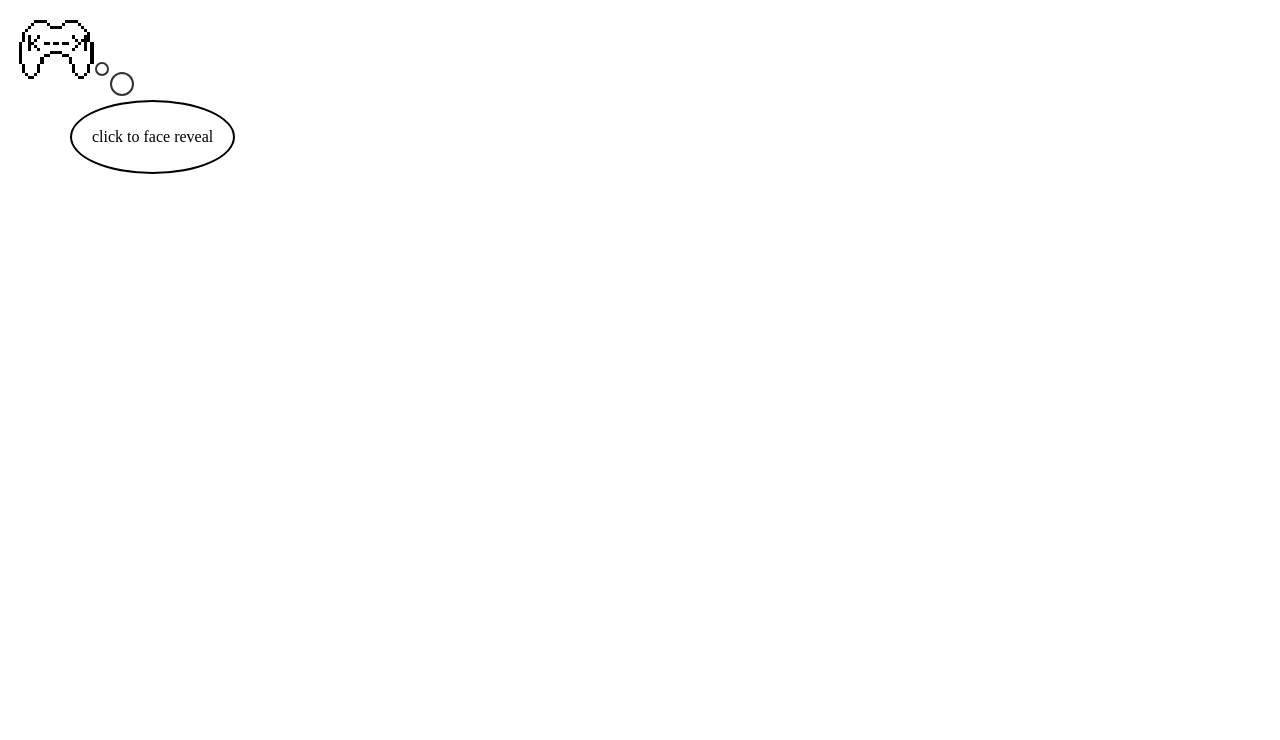
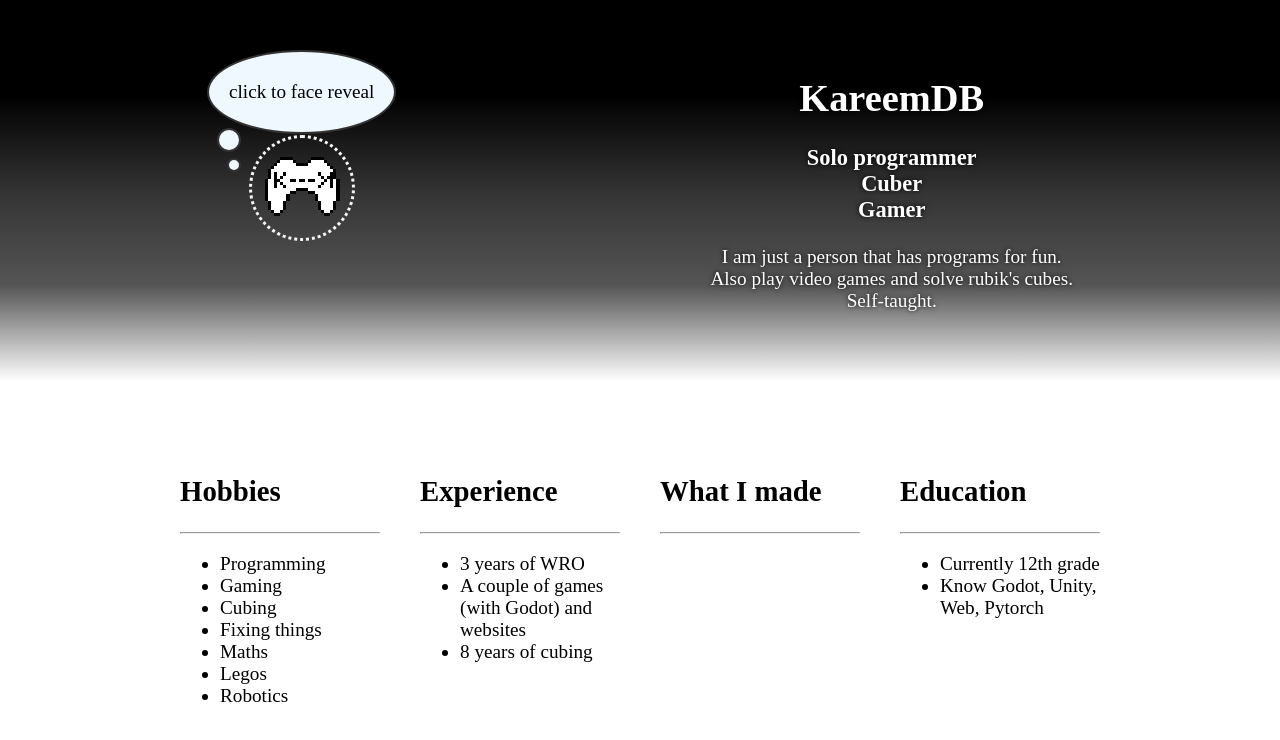
Before and after one commit to KDB-Mix/My-portfolio, a plain HTML site: page index.html in a window 1280 px wide. Drawn offline with Linux system fonts and the light colour scheme; no server answers.

Commit message:
added some more info about me

```diff
--- a/index.html
+++ b/index.html
@@ -12,9 +12,49 @@
                 <div class="thought-bubble"><p>click to face reveal</p></div>
                 <button id="icon-button"><img src="src/assets/icon.svg" alt="My icon" id="icon"></button>
             </div>
+            <div id="about">
+                <h1>KareemDB</h1>
+                <h3>Solo programmer<br>Cuber<br>Gamer</h3>
+                <p>I am just a person that has programs for fun.<br>Also play video games and solve rubik's cubes.<br>Self-taught.</p>
+            </div>
         </header>
         <main>
-
+            <div id="hobbies">
+                <h2>Hobbies</h2>
+                <hr>
+                <ul>
+                    <li>Programming</li>
+                    <li>Gaming</li>
+                    <li>Cubing</li>
+                    <li>Fixing things</li>
+                    <li>Maths</li>
+                    <li>Legos</li>
+                    <li>Robotics</li>
+                </ul>
+            </div>
+            <div id="experience">
+                <h2>Experience</h2>
+                <hr>
+                <ul>
+                    <li>3 years of WRO</li>
+                    <li>A couple of games (with Godot) and websites</li>
+                    <li>8 years of cubing</li>
+                </ul>
+            </div>
+            <div id="creations">
+                <h2>What I made</h2>
+                <hr>
+                <ul>
+                </ul>
+            </div>
+            <div id="education">
+                <h2>Education</h2>
+                <hr>
+                <ul>
+                    <li>Currently 12th grade</li>
+                    <li>Know Godot, Unity, Web, Pytorch</li>
+                </ul>
+            </div>
         </main>
         <footer>
 
--- a/src/main.js
+++ b/src/main.js
@@ -1,6 +1,7 @@
 const icon_button = document.querySelector("#icon-button")
 const icon = document.querySelector("#icon")
 const thought_bubble = document.querySelector("header .thought-bubble")
+const creations_ul = document.querySelector("#creations ul")
 
 icon_button.addEventListener("click", function() {
     thought_bubble.style.animation = "scale-out .5s ease-in forwards"
@@ -10,3 +11,13 @@ icon_button.addEventListener("click", function() {
         icon.src = "src/assets/icon.svg"
     }
 });
+fetch("https://raw.githubusercontent.com/KDB-Mix/kdb-mix.github.io/refs/heads/master/projects.json").then(
+    response => response.json()
+).then(
+    data => {
+        for (let index = 0; index < Object.keys(data).length; index++){
+            const title = Object.keys(data)[index];
+            creations_ul.innerHTML += `<li><a href="${data[title]["link"]["url"]}" target="_blank">${title}</a></li>`
+        }
+    }
+)
--- a/src/style.css
+++ b/src/style.css
@@ -1,56 +1,88 @@
 body{
     margin: 0;
     padding: 0;
+    font-size: 1.2rem;
+}
+header{
+    display: flex;
+    flex-wrap: wrap;
+    justify-content: space-around;
+    align-content: center;
+    background-image: linear-gradient(black, black, #333, #555, white);
+    color: white;
+    padding: 50px;
+    text-align: center;
 }
 #icon-button{
     border: none;
     background: none;
     border-radius: 50%;
-    z-index: 1;
 }
 #icon{
+    border: 3px dotted whitesmoke;
+    border-radius: 50%;
     width: 100px;
+    height: 100%;
 }
 .thought-bubble{
-    position: absolute;
+    position: relative;
     max-width: 300px;
     width: fit-content;
-    border: 2px solid black;
+    border: 2px solid #333;
     border-radius: 50%;
     padding: 10px 20px;
-    left: 70px;
-    top: 100px;
-    z-index: -1;
+    left: 0px;
+    top: 0px;
+    background-color: aliceblue;
+    color: black;
 }
 .thought-bubble::after{
     content: "";
     position: absolute;
-    top: -30px;
-    left: 50px;
+    bottom: -20px;
+    left: 20px;
     width: 20px;
     height: 20px;
     border: 2px solid #333;
     border-radius: 50%;
     transform: translateX(-50%);
+    background-color: aliceblue;
 }
 .thought-bubble::before{
     content: "";
     position: absolute;
-    top: -40px;
-    left: 30px;
+    bottom: -40px;
+    left: 25px;
     width: 10px;
     height: 10px;
     border: 2px solid #333;
     border-radius: 50%;
     transform: translateX(-50%);
+    background-color: aliceblue;
+}
+#about{
+    text-shadow: 0 0 5px black;
+}
+main{
+    margin: 50px;
+    display: flex;
+    justify-content: center;
+    flex-wrap: wrap;
+}
+main>*{
+    margin: 20px;
+    width: 200px;
+}
+main a{
+    color: #111;
 }
 @keyframes scale-out {
     50%{
-        translate: 10px 10px;
+        translate: -10px -10px;
         scale: 1.05;
     }
     99%{
-        translate: -100px -100px;
+        translate: 50px 100px;
         scale: .2;
     }
     100%{
```
